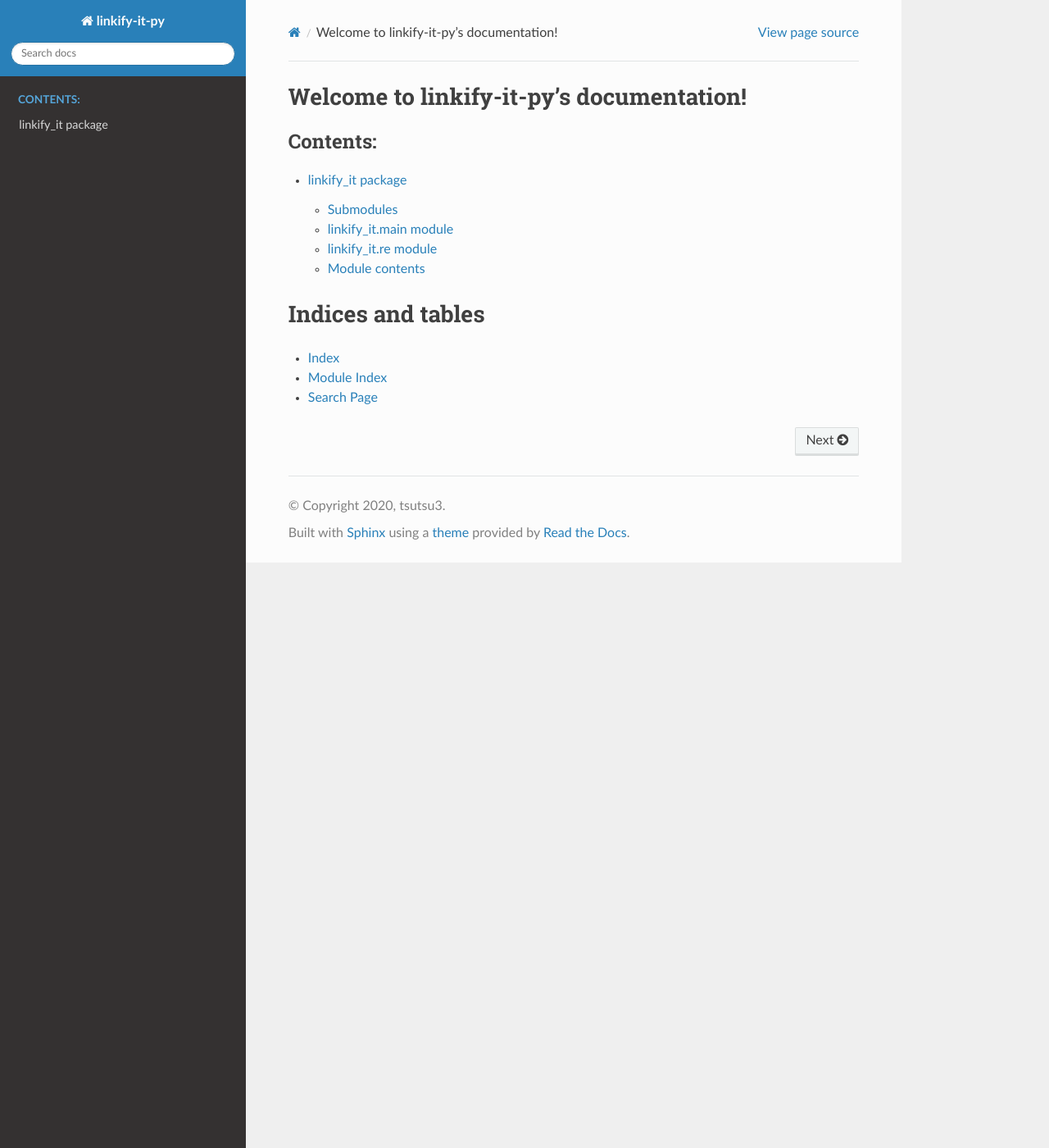
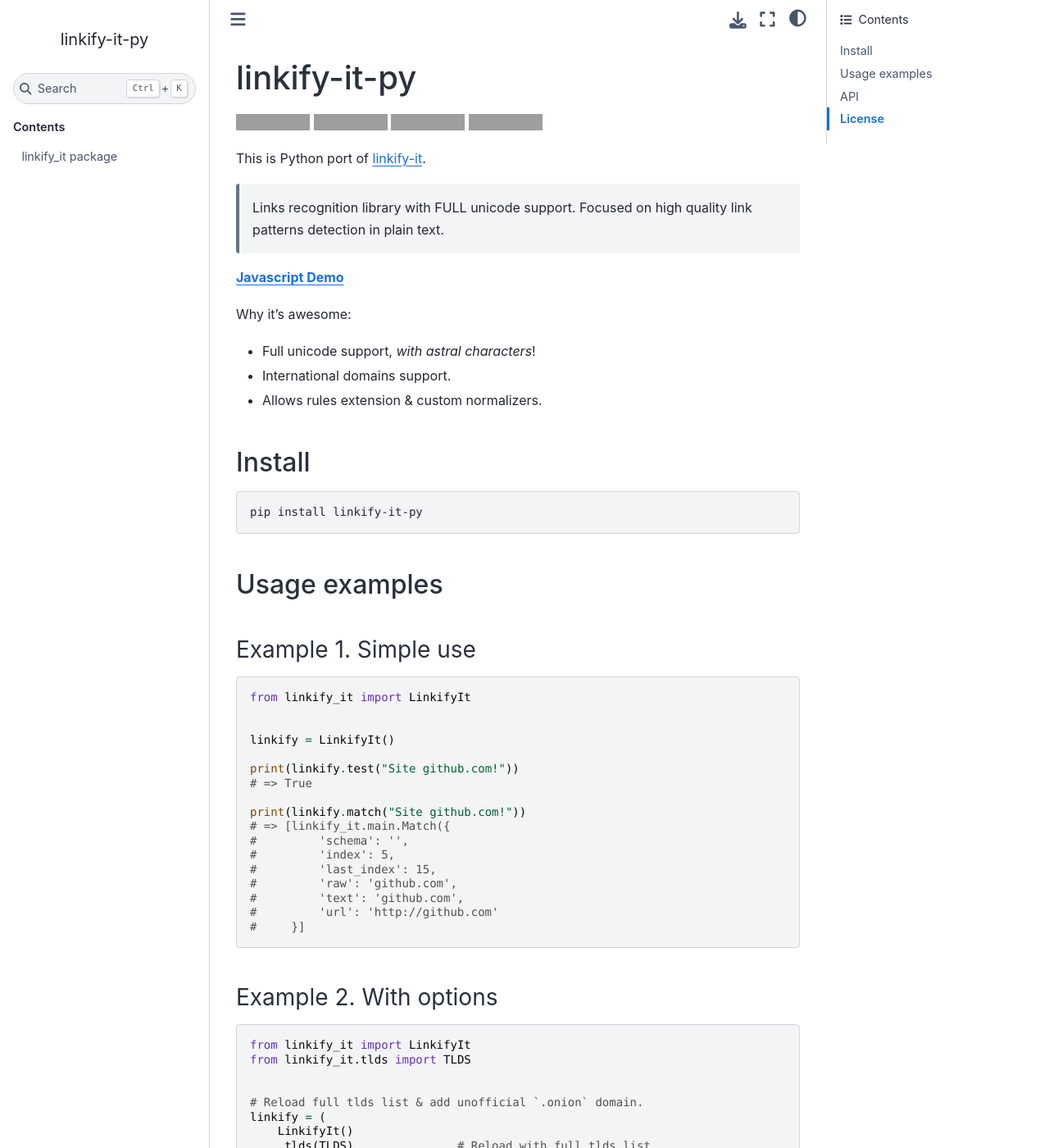
Before and after one commit to tsutsu3/linkify-it-py, a Sphinx documentation site: the page built from docs/index.md, in a window 1280 px wide and 1400 px high. Shown: the whole window at 82% size. Built offline with Sphinx 7.4.7 and the Sphinx Book theme 1.1.4, drawn with Linux system fonts in a browser that asks for light colours; some of the changed text lies outside the part shown; grey boxes are pictures that could not be loaded.

Commit message:
Update docs (#11)

````diff
--- a/docs/conf.py
+++ b/docs/conf.py
@@ -35,7 +35,7 @@
     "sphinx.ext.autodoc",
     "sphinx.ext.viewcode",
     "sphinx.ext.napoleon",
-    "sphinx_rtd_theme",
+    "myst_parser",
 ]
 
 # Add any paths that contain templates here, relative to this directory.
@@ -52,8 +52,9 @@
 # The theme to use for HTML and HTML Help pages.  See the documentation for
 # a list of builtin themes.
 #
-# html_theme = "sphinx_book_theme"
-html_theme = "sphinx_rtd_theme"
+html_theme = "sphinx_book_theme"
+
+html_title = "linkify-it-py"
 
 # Add any paths that contain custom static files (such as style sheets) here,
 # relative to this directory. They are copied after the builtin static files,
--- /dev/null
+++ b/docs/index.md
@@ -0,0 +1,10 @@
+```{include} ../README.md
+```
+
+```{toctree}
+---
+maxdepth: 2
+caption: Contents
+---
+linkify_it
+```
--- a/docs/index.rst
+++ /dev/null
@@ -1,21 +0,0 @@
-.. linkify-it-py documentation master file, created by
-   sphinx-quickstart on Sun Nov  1 21:26:57 2020.
-   You can adapt this file completely to your liking, but it should at least
-   contain the root `toctree` directive.
-
-Welcome to linkify-it-py's documentation!
-=========================================
-
-.. toctree::
-   :maxdepth: 2
-   :caption: Contents:
-
-   linkify_it
-
-
-Indices and tables
-==================
-
-* :ref:`genindex`
-* :ref:`modindex`
-* :ref:`search`
--- a/docs/linkify_it.rst
+++ b/docs/linkify_it.rst
@@ -12,18 +12,18 @@
    :undoc-members:
    :show-inheritance:
 
-linkify\_it.re module
----------------------
+linkify\_it.tlds module
+-----------------------
 
-.. automodule:: linkify_it.re
+.. automodule:: linkify_it.tlds
    :members:
    :undoc-members:
    :show-inheritance:
 
-Module contents
----------------
+linkify\_it.ucre module
+-----------------------
 
-.. automodule:: linkify_it
+.. automodule:: linkify_it.ucre
    :members:
    :undoc-members:
    :show-inheritance:
--- a/setup.py
+++ b/setup.py
@@ -40,6 +40,6 @@
         "dev": ["pre-commit", "isort", "flake8", "black"],
         "benchmark": ["pytest", "pytest-benchmark"],
         "test": ["coverage", "pytest", "pytest-cov"],
-        "doc": ["sphinx", "sphinx_book_theme", "sphinx-rtd-theme"],
+        "doc": ["sphinx", "sphinx_book_theme" "myst-parser"],
     },
 )
````
Also changed, not shown: docs/modules.rst (deleted, +0 -9 lines), docs/setup.rst (deleted, +0 -7 lines), docs/test.rst (deleted, +0 -21 lines), .readthedocs.yml (added), 4 other files.
